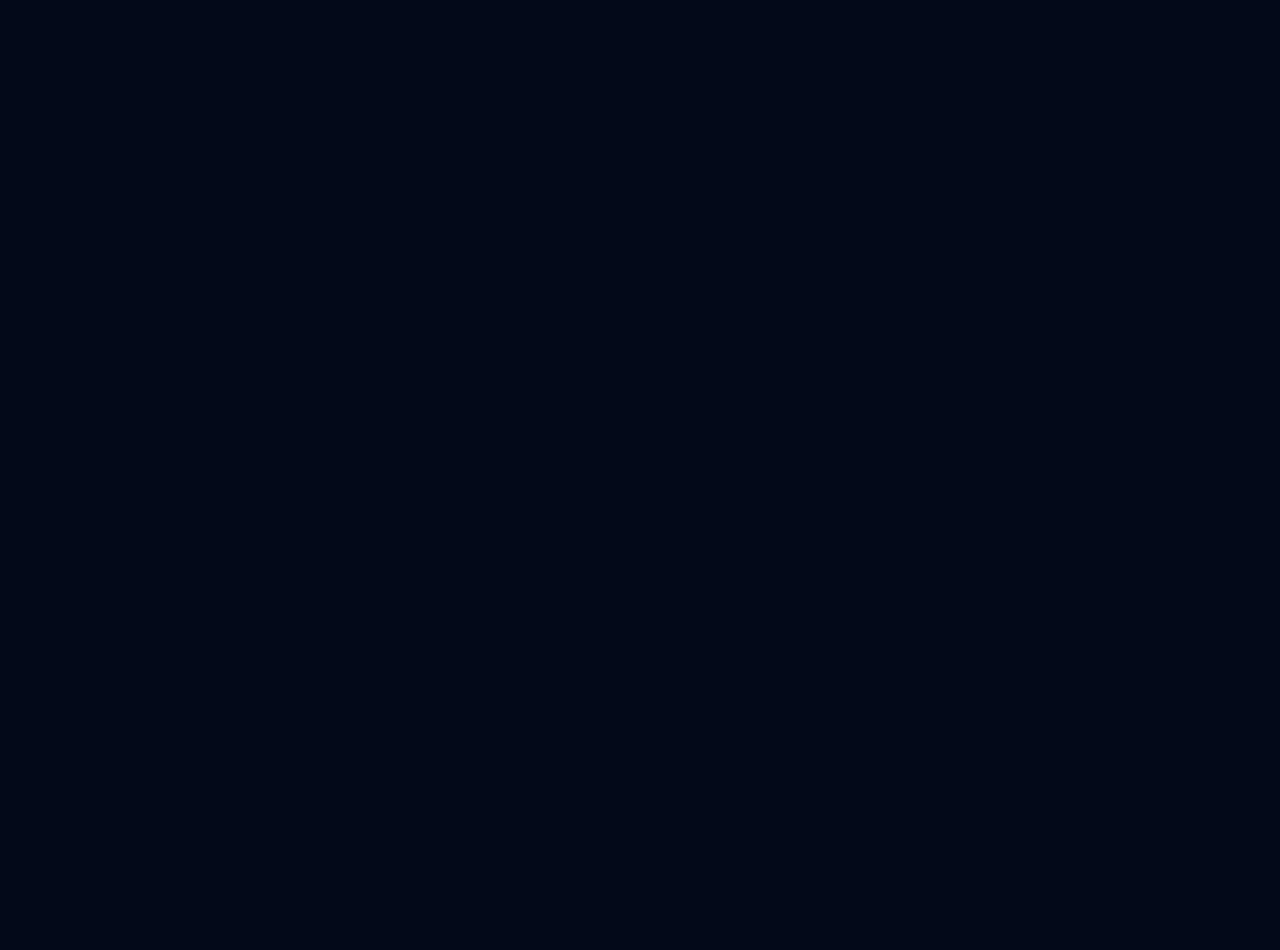
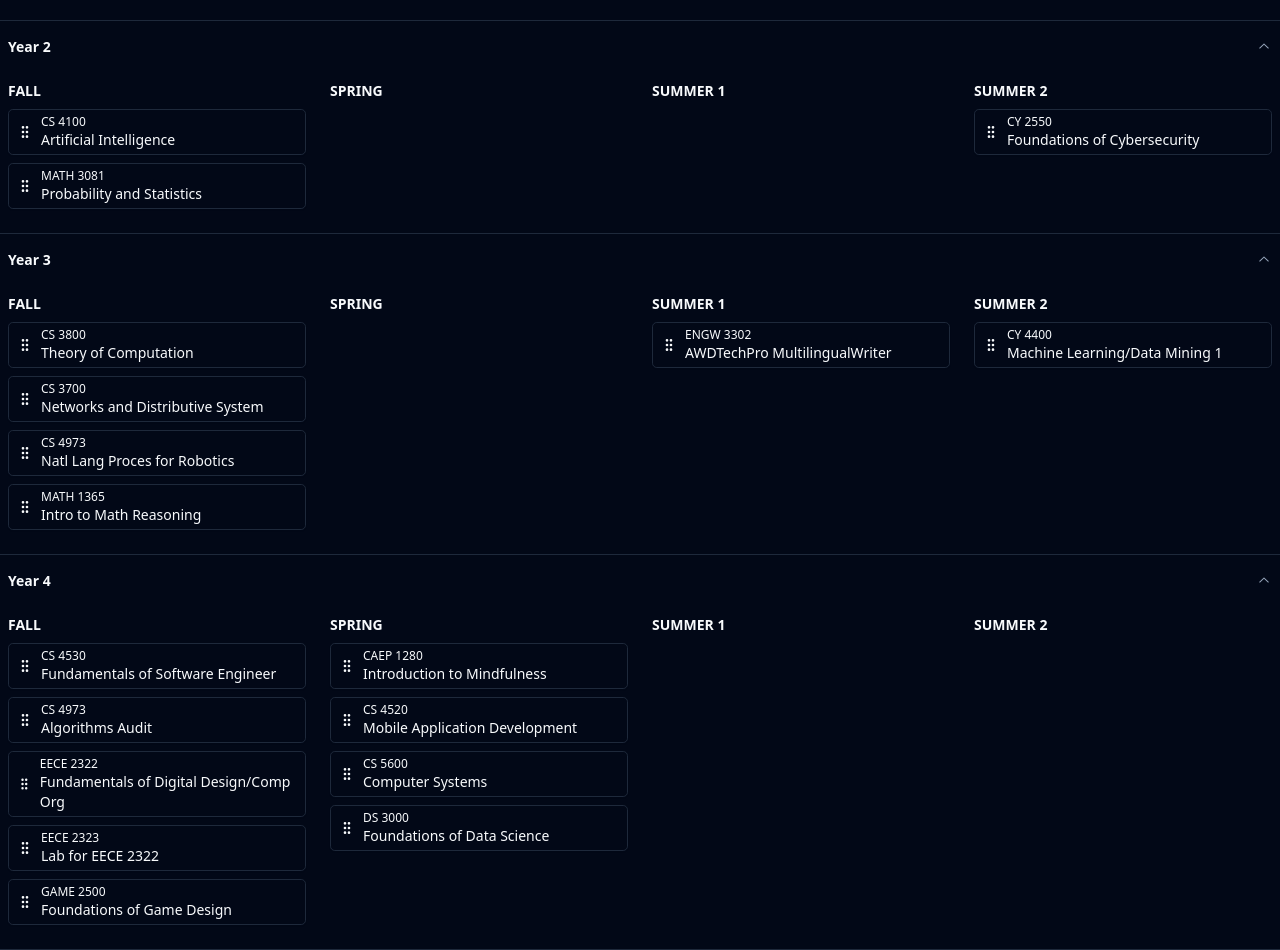
Before and after one commit to rael346/undergrad-husky, a React (Vite) app: page / in a window 1280 px wide. Shown: the part 360-1310 px from the top of the page. Before the commit the page ends 800 px from the top, so only its background shows below. Built offline with nearby package versions, Linux system fonts and the light colour scheme.

Commit message:
style: more consistent styling for components from shadcn

```diff
--- a/src/App.tsx
+++ b/src/App.tsx
@@ -1,4 +1,5 @@
 import { Course } from "@/components/Course";
+import { Header } from "@/components/Header";
 import { Plan } from "@/components/Plan";
 import { usePlanStore } from "@/stores/planStore";
 import { DndData } from "@/types";
@@ -85,6 +86,7 @@ function App() {
       onDragOver={handleDragOver}
       onDragEnd={handleDragEnd}
     >
+      <Header />
       <Plan />
       <Overlay />
     </DndContext>
--- a/src/components/Course.tsx
+++ b/src/components/Course.tsx
@@ -1,10 +1,10 @@
-import { DraggableDots } from "@/components/icons";
 import { cn } from "@/lib/utils";
 import { usePlanStore } from "@/stores/planStore";
 import { Course } from "@/types";
 import { useSortable } from "@dnd-kit/sortable";
 import { CSS } from "@dnd-kit/utilities";
 import { useShallow } from "zustand/react/shallow";
+import { GripVerticalIcon } from "lucide-react";
 
 function SortableCourse({
   dndId,
@@ -67,18 +67,17 @@ function Course({
   return (
     <div
       className={cn(
-        "w-full px-2 py-1 rounded-md border border-solid shadow-sm",
+        "w-full px-2 py-1 rounded-lg",
+        "border border-input bg-background shadow-sm hover:bg-accent hover:text-accent-foreground",
         "flex flex-row justify-start items-center space-x-2",
-        "bg-white hover:scale-105 transition-transform cursor-pointer",
+        "hover:scale-105 transition-transform cursor-pointer",
         isDragging && "opacity-50",
         isOverlay && "shadow-lg scale-105",
       )}
     >
-      <DraggableDots />
+      <GripVerticalIcon className="w-4 h-4" />
       <div className="flex flex-col justify-start">
-        <div className="text-xs text-slate-600">
-          {course.subject + " " + course.courseId}
-        </div>
+        <div className="text-xs">{course.subject + " " + course.courseId}</div>
         <div className="text-wrap text-sm">{course.name}</div>
       </div>
     </div>
--- a/src/components/Plan.tsx
+++ b/src/components/Plan.tsx
@@ -14,7 +14,11 @@ function Plan() {
   );
 
   return (
-    <Accordion type="multiple" className="flex flex-col justify-center">
+    <Accordion
+      type="multiple"
+      className="flex flex-col justify-center"
+      defaultValue={yearDndIds}
+    >
       {yearDndIds.map((yearDndId, yearIndex) => (
         <Year dndId={yearDndId} yearIndex={yearIndex} key={yearDndId} />
       ))}
@@ -26,12 +30,12 @@ function Year({ dndId, yearIndex }: { dndId: string; yearIndex: number }) {
   const year = usePlanStore(useShallow(state => state.schedule[yearIndex]));
 
   return (
-    <AccordionItem value={`year-${dndId}`}>
-      <AccordionTrigger className="px-2 py-4 font-bold text-base">{`Year ${
+    <AccordionItem value={dndId}>
+      <AccordionTrigger className="px-2 py-4 font-bold">{`Year ${
         yearIndex + 1
       }`}</AccordionTrigger>
 
-      <AccordionContent className="grid grid-cols-4 gap-x-2 bg-slate-100 min-h-64">
+      <AccordionContent className="grid grid-cols-4 gap-x-2 min-h-16">
         {year.terms
           .map(term => term.dndId)
           .map((termDndId, termIndex) => (
--- a/src/components/icons.tsx
+++ /dev/null
@@ -1,21 +0,0 @@
-import { ComponentProps } from "react";
-
-type IconProps = ComponentProps<"svg">;
-
-export function DraggableDots(props: IconProps) {
-  return (
-    <svg
-      width={12}
-      height={12}
-      viewBox="0 0 10 10"
-      fill="none"
-      xmlns="http://www.w3.org/2000/svg"
-      {...props}
-    >
-      <path
-        fill="currentColor"
-        d="M3,2 C2.44771525,2 2,1.55228475 2,1 C2,0.44771525 2.44771525,0 3,0 C3.55228475,0 4,0.44771525 4,1 C4,1.55228475 3.55228475,2 3,2 Z M3,6 C2.44771525,6 2,5.55228475 2,5 C2,4.44771525 2.44771525,4 3,4 C3.55228475,4 4,4.44771525 4,5 C4,5.55228475 3.55228475,6 3,6 Z M3,10 C2.44771525,10 2,9.55228475 2,9 C2,8.44771525 2.44771525,8 3,8 C3.55228475,8 4,8.44771525 4,9 C4,9.55228475 3.55228475,10 3,10 Z M7,2 C6.44771525,2 6,1.55228475 6,1 C6,0.44771525 6.44771525,0 7,0 C7.55228475,0 8,0.44771525 8,1 C8,1.55228475 7.55228475,2 7,2 Z M7,6 C6.44771525,6 6,5.55228475 6,5 C6,4.44771525 6.44771525,4 7,4 C7.55228475,4 8,4.44771525 8,5 C8,5.55228475 7.55228475,6 7,6 Z M7,10 C6.44771525,10 6,9.55228475 6,9 C6,8.44771525 6.44771525,8 7,8 C7.55228475,8 8,8.44771525 8,9 C8,9.55228475 7.55228475,10 7,10 Z"
-      />
-    </svg>
-  );
-}
--- a/src/components/ui/accordion.tsx
+++ b/src/components/ui/accordion.tsx
@@ -10,7 +10,11 @@ const AccordionItem = React.forwardRef<
   React.ElementRef<typeof AccordionPrimitive.Item>,
   React.ComponentPropsWithoutRef<typeof AccordionPrimitive.Item>
 >(({ className, ...props }, ref) => (
-  <AccordionPrimitive.Item ref={ref} className={className} {...props} />
+  <AccordionPrimitive.Item
+    ref={ref}
+    className={cn("border-b", className)}
+    {...props}
+  />
 ));
 AccordionItem.displayName = "AccordionItem";
 
@@ -22,7 +26,7 @@ const AccordionTrigger = React.forwardRef<
     <AccordionPrimitive.Trigger
       ref={ref}
       className={cn(
-        "flex flex-1 items-center justify-between text-sm font-medium transition-all [&[data-state=open]>svg]:rotate-180",
+        "flex flex-1 items-center justify-between py-4 text-sm font-medium transition-all [&[data-state=open]>svg]:rotate-180",
         className,
       )}
       {...props}
@@ -43,7 +47,7 @@ const AccordionContent = React.forwardRef<
     className="overflow-hidden text-sm data-[state=closed]:animate-accordion-up data-[state=open]:animate-accordion-down"
     {...props}
   >
-    <div className={className}>{children}</div>
+    <div className={cn("pb-4 pt-0", className)}>{children}</div>
   </AccordionPrimitive.Content>
 ));
 AccordionContent.displayName = AccordionPrimitive.Content.displayName;
--- a/src/components/ui/button.tsx
+++ b/src/components/ui/button.tsx
@@ -1,11 +1,11 @@
-import * as React from "react";
-import { Slot } from "@radix-ui/react-slot";
-import { cva, type VariantProps } from "class-variance-authority";
+import * as React from "react"
+import { Slot } from "@radix-ui/react-slot"
+import { cva, type VariantProps } from "class-variance-authority"
 
-import { cn } from "@/lib/utils";
+import { cn } from "@/lib/utils"
 
 const buttonVariants = cva(
-  "inline-flex items-center justify-center whitespace-nowrap rounded-md transition-colors focus-visible:outline-none focus-visible:ring-1 focus-visible:ring-ring disabled:pointer-events-none disabled:opacity-50",
+  "inline-flex items-center justify-center whitespace-nowrap rounded-md text-sm font-medium transition-colors focus-visible:outline-none focus-visible:ring-1 focus-visible:ring-ring disabled:pointer-events-none disabled:opacity-50",
   {
     variants: {
       variant: {
@@ -14,7 +14,7 @@ const buttonVariants = cva(
         destructive:
           "bg-destructive text-destructive-foreground shadow-sm hover:bg-destructive/90",
         outline:
-          "border border-input bg-transparent shadow-sm hover:bg-accent hover:text-accent-foreground",
+          "border border-input bg-background shadow-sm hover:bg-accent hover:text-accent-foreground",
         secondary:
           "bg-secondary text-secondary-foreground shadow-sm hover:bg-secondary/80",
         ghost: "hover:bg-accent hover:text-accent-foreground",
@@ -31,27 +31,27 @@ const buttonVariants = cva(
       variant: "default",
       size: "default",
     },
-  },
-);
+  }
+)
 
 export interface ButtonProps
   extends React.ButtonHTMLAttributes<HTMLButtonElement>,
     VariantProps<typeof buttonVariants> {
-  asChild?: boolean;
+  asChild?: boolean
 }
 
 const Button = React.forwardRef<HTMLButtonElement, ButtonProps>(
   ({ className, variant, size, asChild = false, ...props }, ref) => {
-    const Comp = asChild ? Slot : "button";
+    const Comp = asChild ? Slot : "button"
     return (
       <Comp
         className={cn(buttonVariants({ variant, size, className }))}
         ref={ref}
         {...props}
       />
-    );
-  },
-);
-Button.displayName = "Button";
+    )
+  }
+)
+Button.displayName = "Button"
 
-export { Button, buttonVariants };
+export { Button, buttonVariants }
--- a/src/constants.ts
+++ b/src/constants.ts
@@ -100,26 +100,14 @@ const YEAR_2: Year = [
     ],
   },
   {
-    status: TermStatus.CLASSES,
+    status: TermStatus.COOP,
     season: TermSeason.SPRING,
-    courses: [
-      {
-        name: "Experiential Learning",
-        courseId: 3945,
-        subject: "COOP",
-      },
-    ],
+    courses: [],
   },
   {
-    status: TermStatus.CLASSES,
+    status: TermStatus.COOP,
     season: TermSeason.SUMMER_1,
-    courses: [
-      {
-        name: "Experiential Learning",
-        courseId: 3945,
-        subject: "COOP",
-      },
-    ],
+    courses: [],
   },
   {
     status: TermStatus.CLASSES,
@@ -134,11 +122,137 @@ const YEAR_2: Year = [
   },
 ];
 
+const YEAR_3: Year = [
+  {
+    status: TermStatus.CLASSES,
+    season: TermSeason.FALL,
+    courses: [
+      {
+        name: "Theory of Computation",
+        subject: "CS",
+        courseId: 3800,
+      },
+      {
+        name: "Networks and Distributive System",
+        subject: "CS",
+        courseId: 3700,
+      },
+      {
+        name: "Natl Lang Proces for Robotics",
+        subject: "CS",
+        courseId: 4973,
+      },
+      {
+        name: "Intro to Math Reasoning",
+        subject: "MATH",
+        courseId: 1365,
+      },
+    ],
+  },
+  {
+    status: TermStatus.COOP,
+    season: TermSeason.SPRING,
+    courses: [],
+  },
+  {
+    status: TermStatus.COOP,
+    season: TermSeason.SUMMER_1,
+    courses: [
+      {
+        name: "AWDTechPro MultilingualWriter",
+        courseId: 3302,
+        subject: "ENGW",
+      },
+    ],
+  },
+  {
+    status: TermStatus.CLASSES,
+    season: TermSeason.SUMMER_2,
+    courses: [
+      {
+        name: "Machine Learning/Data Mining 1",
+        subject: "CY",
+        courseId: 4400,
+      },
+    ],
+  },
+];
+
+const YEAR_4: Year = [
+  {
+    status: TermStatus.CLASSES,
+    season: TermSeason.FALL,
+    courses: [
+      {
+        name: "Fundamentals of Software Engineer",
+        subject: "CS",
+        courseId: 4530,
+      },
+      {
+        name: "Algorithms Audit",
+        subject: "CS",
+        courseId: 4973,
+      },
+      {
+        name: "Fundamentals of Digital Design/Comp Org",
+        subject: "EECE",
+        courseId: 2322,
+      },
+      {
+        name: "Lab for EECE 2322",
+        subject: "EECE",
+        courseId: 2323,
+      },
+      {
+        name: "Foundations of Game Design",
+        subject: "GAME",
+        courseId: 2500,
+      },
+    ],
+  },
+  {
+    status: TermStatus.CLASSES,
+    season: TermSeason.SPRING,
+    courses: [
+      {
+        name: "Introduction to Mindfulness",
+        subject: "CAEP",
+        courseId: 1280,
+      },
+      {
+        name: "Mobile Application Development",
+        subject: "CS",
+        courseId: 4520,
+      },
+      {
+        name: "Computer Systems",
+        subject: "CS",
+        courseId: 5600,
+      },
+      {
+        name: "Foundations of Data Science",
+        subject: "DS",
+        courseId: 3000,
+      },
+    ],
+  },
+  {
+    status: TermStatus.CLASSES,
+    season: TermSeason.SUMMER_1,
+    courses: [],
+  },
+  {
+    status: TermStatus.INACTIVE,
+    season: TermSeason.SUMMER_2,
+    courses: [],
+  },
+];
+
 export const TEST_PLAN: Plan = {
   catalogYear: 2021,
   major: "Computer Science, BSCS",
   concentration: "Artificial Intelligence",
-  schedule: [YEAR_1, YEAR_2],
+  schedule: [YEAR_1, YEAR_2, YEAR_3, YEAR_4],
 };
 
 export const MY_PLAN = {
```
